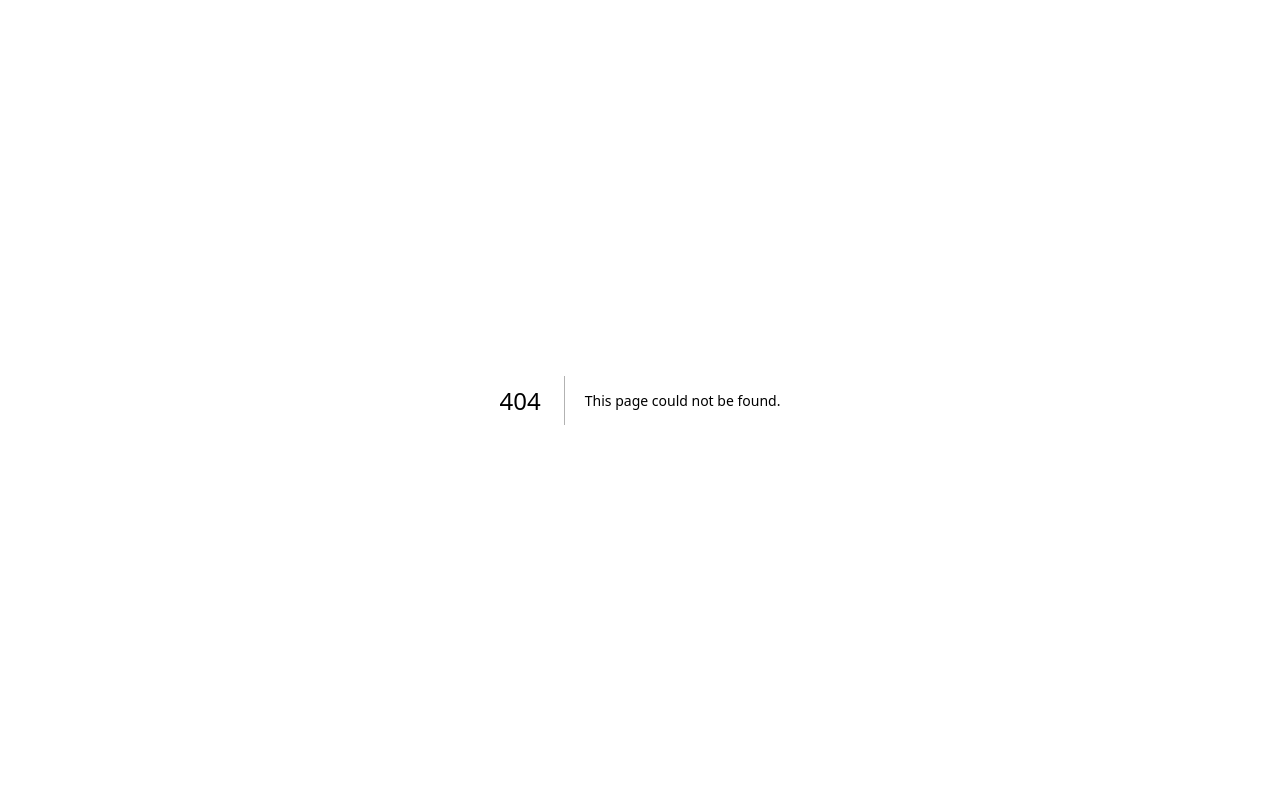
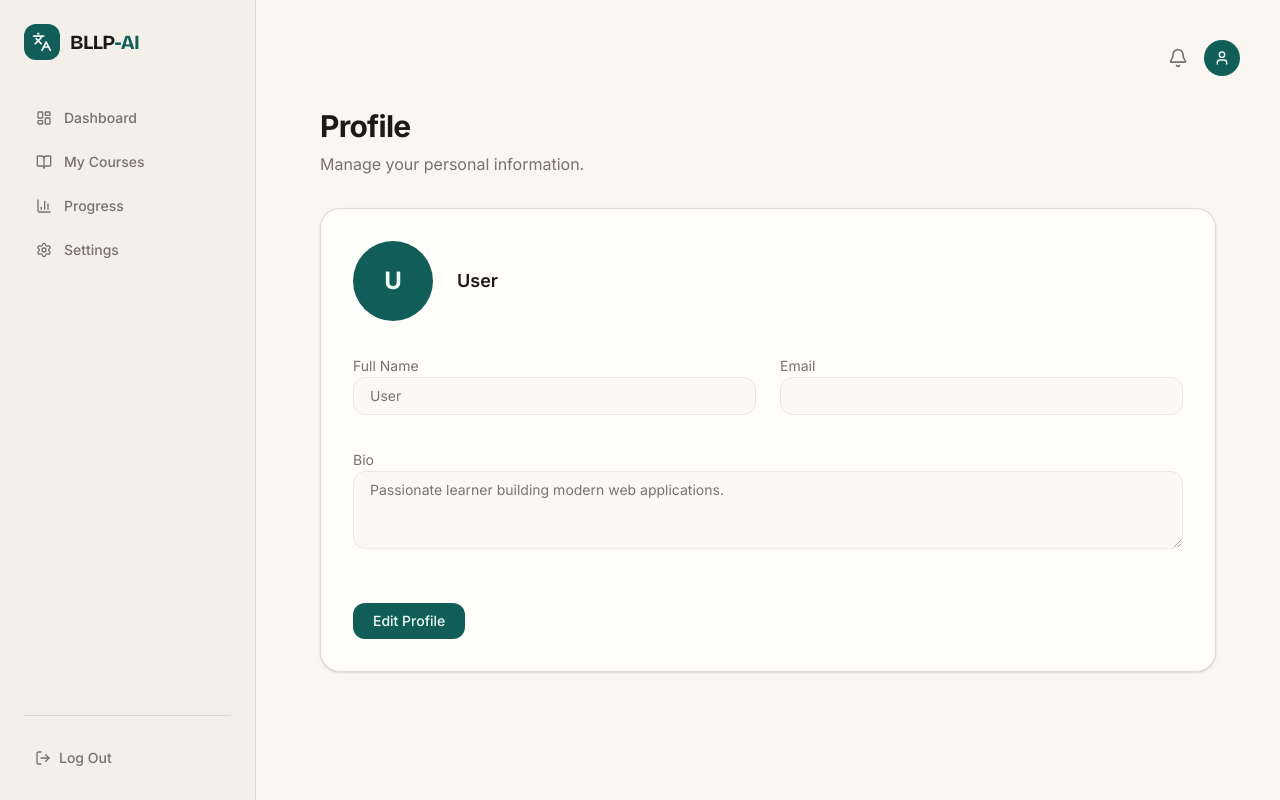
Before and after one commit to Language-Learning-Web-App/bilingual-language-learning-platform, a Next.js app: page /dashboard/profile in a window 1280 px wide. Before the commit this address had no page. Built offline with nearby package versions, Linux system fonts and the light colour scheme; no server answers.

Commit message:
worked on dashboard and profile page

```diff
--- a/app/dashboard/layout.tsx
+++ b/app/dashboard/layout.tsx
@@ -65,11 +65,10 @@ function SidebarContent({
               key={item.label}
               href={item.href}
               onClick={onNavigate}
-              className={`flex items-center gap-3 rounded-lg px-3 py-2 font-medium transition-colors ${
-                isActive
+              className={`flex items-center gap-3 rounded-lg px-3 py-2 font-medium transition-colors ${isActive
                   ? "bg-primary/10 text-primary"
                   : "text-muted-foreground hover:bg-muted"
-              }`}
+                }`}
             >
               <item.icon className="h-4 w-4" />
               {item.label}
@@ -167,9 +166,12 @@ export default function DashboardLayout({
 
             <div className="flex items-center gap-4">
               <Bell className="h-5 w-5 cursor-pointer text-muted-foreground hover:text-foreground" />
-              <div className="flex h-9 w-9 items-center justify-center rounded-full bg-primary text-primary-foreground">
-                <User className="h-4 w-4" />
-              </div>
+
+              <Link href="/dashboard/profile">
+                <div className="flex h-9 w-9 items-center justify-center rounded-full bg-primary text-primary-foreground cursor-pointer hover:opacity-90 transition">
+                  <User className="h-4 w-4" />
+                </div>
+              </Link>
             </div>
           </div>
 
--- /dev/null
+++ b/app/dashboard/profile/page.tsx
@@ -0,0 +1,139 @@
+"use client";
+
+import { useState } from "react";
+import { motion } from "framer-motion";
+import { auth } from "@/app/lib/firebase-config";
+
+const fadeUp = {
+  hidden: { opacity: 0, y: 20 },
+  show: {
+    opacity: 1,
+    y: 0,
+    transition: { duration: 0.4 },
+  },
+};
+
+export default function ProfilePage() {
+  const user = auth.currentUser;
+
+  const [isEditing, setIsEditing] = useState(false);
+
+  const [profile, setProfile] = useState({
+    name: user?.displayName || "User",
+    email: user?.email || "",
+    bio: "Passionate learner building modern web applications.",
+  });
+
+  function handleChange(
+    e: React.ChangeEvent<HTMLInputElement | HTMLTextAreaElement>
+  ) {
+    setProfile({
+      ...profile,
+      [e.target.name]: e.target.value,
+    });
+  }
+
+  return (
+    <motion.div
+      variants={fadeUp}
+      initial="hidden"
+      animate="show"
+      className="max-w-4xl mx-auto space-y-8"
+    >
+      {/* Header */}
+      <div>
+        <h1 className="text-3xl font-bold tracking-tight">Profile</h1>
+        <p className="text-muted-foreground mt-2">
+          Manage your personal information.
+        </p>
+      </div>
+
+      {/* Profile Card */}
+      <div className="rounded-2xl border bg-card p-8 shadow-sm space-y-8">
+        {/* Avatar Section */}
+        <div className="flex items-center gap-6">
+          <div className="flex h-20 w-20 items-center justify-center rounded-full bg-primary text-primary-foreground text-2xl font-bold">
+            {profile.name.charAt(0).toUpperCase()}
+          </div>
+
+          <div>
+            <p className="text-lg font-semibold">{profile.name}</p>
+            <p className="text-sm text-muted-foreground">
+              {profile.email}
+            </p>
+          </div>
+        </div>
+
+        {/* Editable Fields */}
+        <div className="grid gap-6 md:grid-cols-2">
+          <div className="space-y-2">
+            <label className="text-sm text-muted-foreground">
+              Full Name
+            </label>
+            <input
+              name="name"
+              value={profile.name}
+              onChange={handleChange}
+              disabled={!isEditing}
+              className="w-full rounded-lg border bg-background px-4 py-2 text-sm focus:outline-none focus:ring-2 focus:ring-primary disabled:opacity-60"
+            />
+          </div>
+
+          <div className="space-y-2">
+            <label className="text-sm text-muted-foreground">
+              Email
+            </label>
+            <input
+              name="email"
+              value={profile.email}
+              disabled
+              className="w-full rounded-lg border bg-background px-4 py-2 text-sm opacity-60"
+            />
+          </div>
+        </div>
+
+        <div className="space-y-2">
+          <label className="text-sm text-muted-foreground">
+            Bio
+          </label>
+          <textarea
+            name="bio"
+            rows={3}
+            value={profile.bio}
+            onChange={handleChange}
+            disabled={!isEditing}
+            className="w-full rounded-lg border bg-background px-4 py-2 text-sm focus:outline-none focus:ring-2 focus:ring-primary disabled:opacity-60"
+          />
+        </div>
+
+        {/* Action Buttons */}
+        <div className="flex gap-3 pt-4">
+          {isEditing ? (
+            <>
+              <button
+                onClick={() => setIsEditing(false)}
+                className="rounded-lg bg-primary px-5 py-2 text-sm font-medium text-primary-foreground hover:opacity-90 transition"
+              >
+                Save Changes
+              </button>
+
+              <button
+                onClick={() => setIsEditing(false)}
+                className="rounded-lg border px-5 py-2 text-sm font-medium hover:bg-muted transition"
+              >
+                Cancel
+              </button>
+            </>
+          ) : (
+            <button
+              onClick={() => setIsEditing(true)}
+              className="rounded-lg bg-primary px-5 py-2 text-sm font-medium text-primary-foreground hover:opacity-90 transition"
+            >
+              Edit Profile
+            </button>
+          )}
+        </div>
+      </div>
+    </motion.div>
+  );
+}
```
Also changed, not shown: 1 other file (tests, documents, lock files or other folders).
